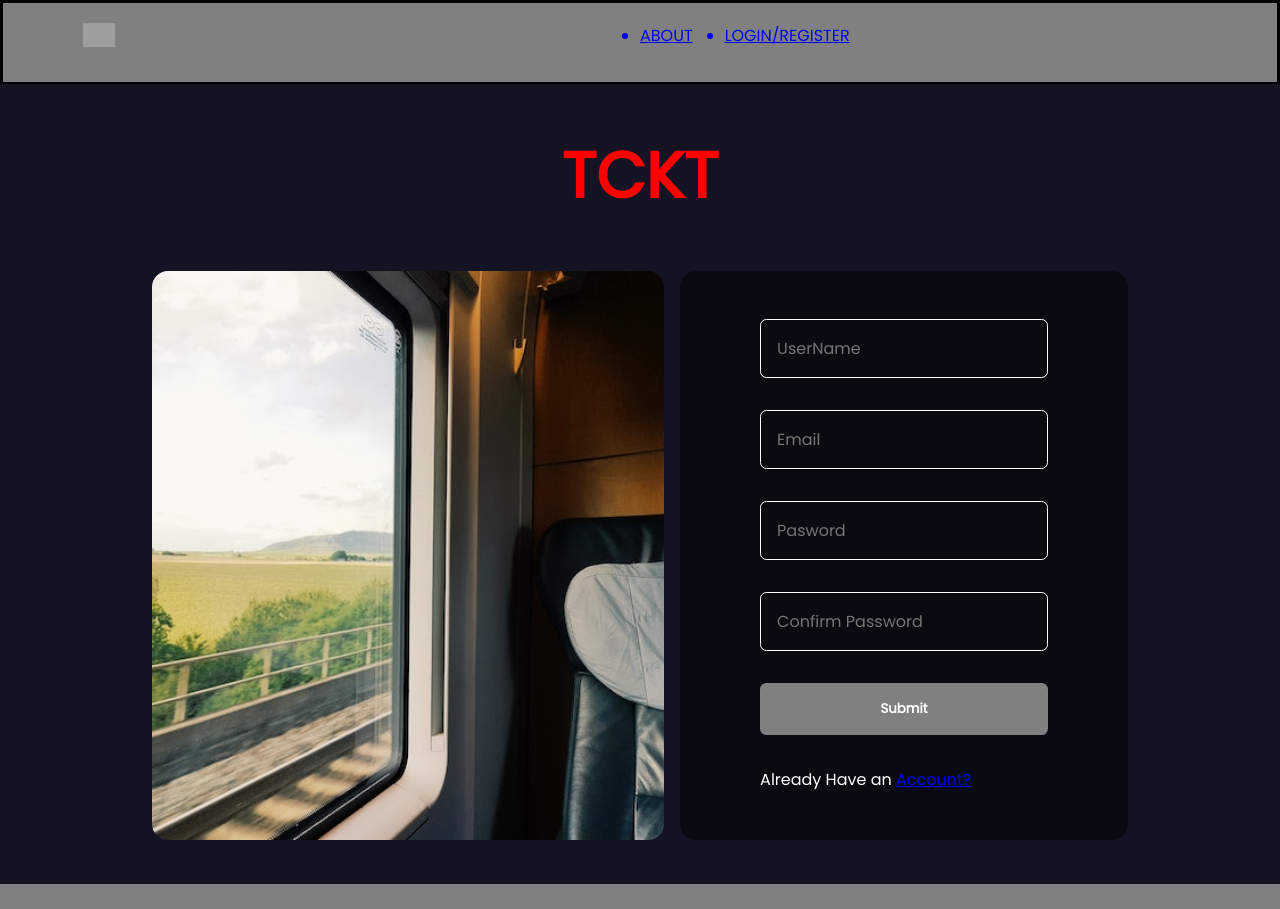
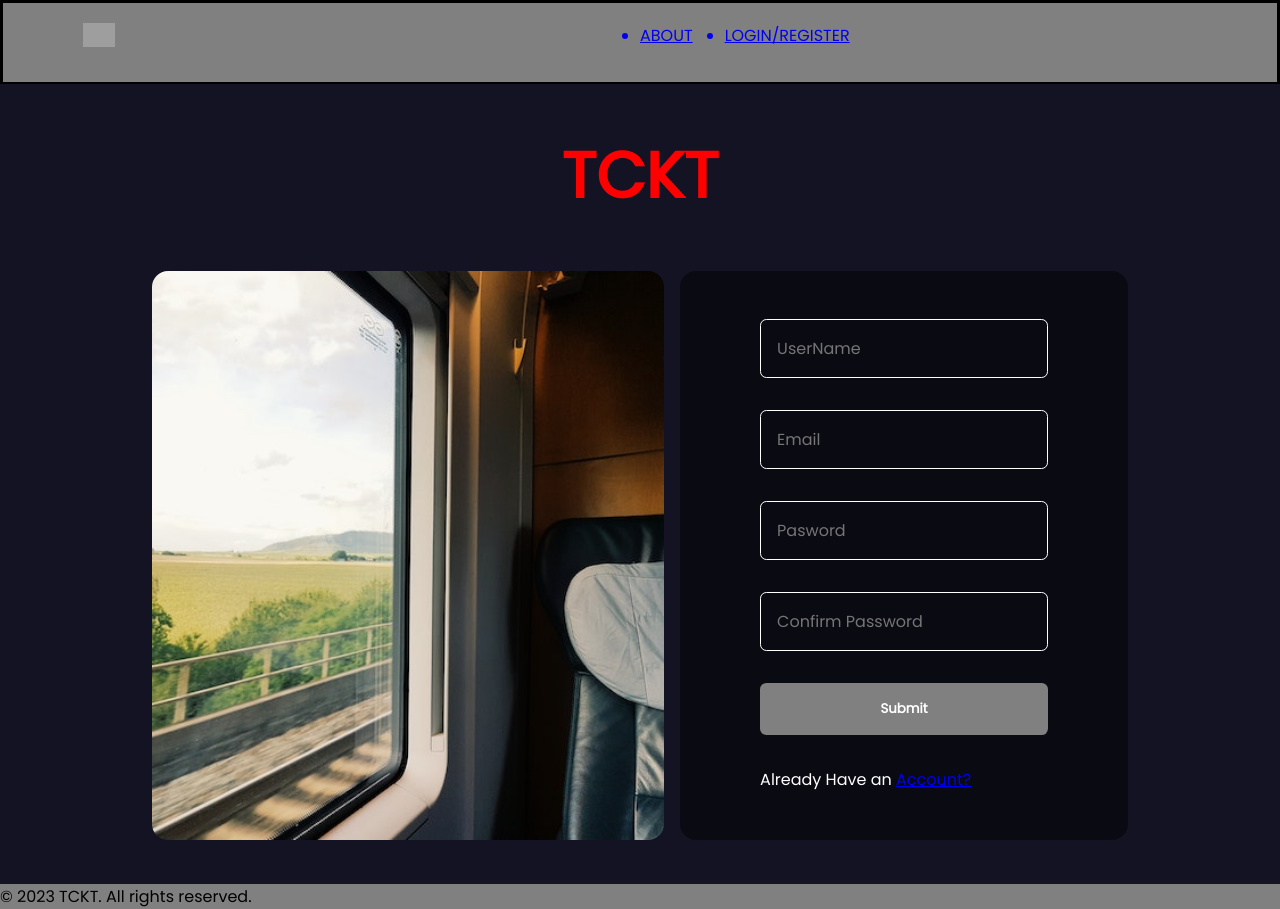
Before and after one commit to kaunfused/train, a React (Vite) app: page / in a window 1280 px wide. Before the commit the page ends 884 px from the top, so only its background shows below. Built offline with nearby package versions, Linux system fonts and the light colour scheme; grey boxes are pictures that could not be loaded.

Commit message:
horizontal scroll removed?

```diff
--- a/src/App.css
+++ b/src/App.css
@@ -5,7 +5,7 @@
   font-family: "Poppins", sans-serif;
 }
 
-body{
+body {
   background-color: grey;
 }
 
@@ -16,7 +16,7 @@ body{
   flex-direction: column;
   /* justify-content: space-evenly; */
   align-items: center;
-  width: 100dvw;
+  /* width: 100dvw; */
   z-index: 0;
 }
 
@@ -81,29 +81,25 @@ body{
   font-size: 1.7rem;
 }
 
-
-.modal{
-  position:fixed;
-  top:0;
+.modal {
+  position: fixed;
+  top: 0;
   bottom: 0;
   left: 0;
   right: 0;
-  background-color: rgba(255,255, 255,0.9);
+  background-color: rgba(255, 255, 255, 0.9);
   margin: 3rem 2rem;
-
 }
-.modal-wrapper{
+.modal-wrapper {
   display: flex;
   flex-direction: column;
   justify-content: center;
   align-items: center;
-  gap:3rem;
+  gap: 3rem;
   width: 50vw;
   height: 50vh;
-  transform: translate(50%,50%);
+  transform: translate(50%, 50%);
 }
-
-
 
 .modalbtn {
   background: #3498db;
@@ -135,8 +131,6 @@ body{
   text-decoration: none;
 }
 
-
-
 .div1 {
   display: block;
   position: absolute;
@@ -144,7 +138,8 @@ body{
   left: 0;
   top: 4rem;
   width: 100%;
-    transition-property: background-color, border-color, color, fill, stroke, opacity, box-shadow, transform;
+  transition-property: background-color, border-color, color, fill, stroke,
+    opacity, box-shadow, transform;
   transition-timing-function: cubic-bezier(0.4, 0, 0.2, 1);
   transition-duration: 300ms;
 
@@ -155,7 +150,9 @@ body{
 
 .ul1 {
   padding: 5rem;
-    font-family: system-ui, -apple-system, BlinkMacSystemFont, "Segoe UI", Roboto, "Helvetica Neue", Arial, "Noto Sans", sans-serif, "Apple Color Emoji", "Segoe UI Emoji", "Segoe UI Symbol", "Noto Color Emoji";
+  font-family: system-ui, -apple-system, BlinkMacSystemFont, "Segoe UI", Roboto,
+    "Helvetica Neue", Arial, "Noto Sans", sans-serif, "Apple Color Emoji",
+    "Segoe UI Emoji", "Segoe UI Symbol", "Noto Color Emoji";
   font-weight: 500;
   text-align: center;
   color: 17px;
@@ -204,7 +201,6 @@ body{
   justify-content: flex-end;
   font-weight: 400;
 
-
   @media (min-width: 768px) {
     display: flex;
   }
@@ -223,14 +219,17 @@ body{
   display: flex;
   margin-right: 4rem;
   gap: 2rem;
-    font-family: system-ui, -apple-system, BlinkMacSystemFont, "Segoe UI", Roboto, "Helvetica Neue", Arial, "Noto Sans", sans-serif, "Apple Color Emoji", "Segoe UI Emoji", "Segoe UI Symbol", "Noto Color Emoji";
+  font-family: system-ui, -apple-system, BlinkMacSystemFont, "Segoe UI", Roboto,
+    "Helvetica Neue", Arial, "Noto Sans", sans-serif, "Apple Color Emoji",
+    "Segoe UI Emoji", "Segoe UI Symbol", "Noto Color Emoji";
   font-weight: 500;
   color: 15px;
 }
 
 .li2 {
   border-radius: 0.125rem;
-    transition-property: background-color, border-color, color, fill, stroke, opacity, box-shadow, transform;
+  transition-property: background-color, border-color, color, fill, stroke,
+    opacity, box-shadow, transform;
   transition-timing-function: cubic-bezier(0.4, 0, 0.2, 1);
   transition-duration: 300ms;
   cursor: pointer;
@@ -239,10 +238,7 @@ body{
 .button1 {
   display: block;
 
-
   @media (min-width: 768px) {
     display: none;
   }
-
-
 }
--- a/src/components/Base.jsx
+++ b/src/components/Base.jsx
@@ -1,11 +1,13 @@
 import { Outlet } from "react-router-dom";
 import Navbar from "./Navbar";
+import Footer from "./Footer";
 
 function Base() {
   return (
     <>
       <Navbar />
       <Outlet />
+      <Footer />
     </>
   );
 }
--- /dev/null
+++ b/src/components/Footer.jsx
@@ -0,0 +1,14 @@
+import React from "react";
+// import "./Footer.css";
+
+const Footer = () => {
+  return (
+    <footer className="footer">
+      <div className="container">
+        <p>&copy; 2023 TCKT. All rights reserved.</p>
+      </div>
+    </footer>
+  );
+};
+
+export default Footer;
--- a/src/components/Navbar.css
+++ b/src/components/Navbar.css
@@ -1,4 +1,4 @@
-.div1 {
+/* .div1 {
     display: block;
     position: absolute;
     right: 0;
@@ -114,4 +114,4 @@
     }
 
 
-}
+} */
--- a/src/components/register.jsx
+++ b/src/components/register.jsx
@@ -122,7 +122,7 @@ function Register() {
 
 const Container = styled.div`
   height: 100vh;
-  width: 100vw;
+  /* width: 100vw; */
   display: flex;
   flex-direction: column;
   justify-content: center;
```
Lines whose indentation alone changed are shown as unchanged.
